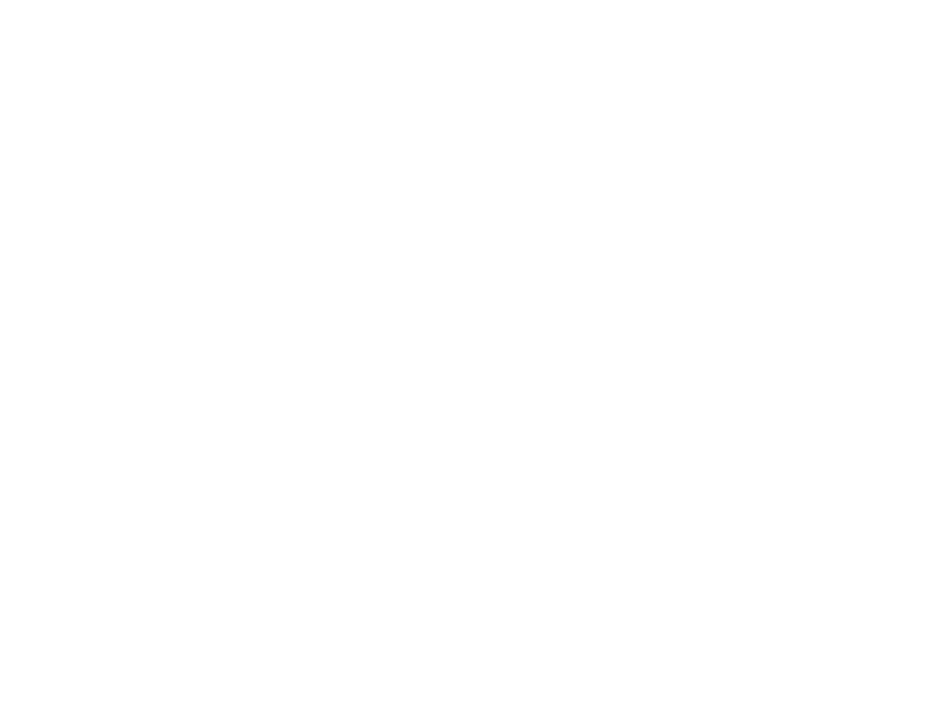
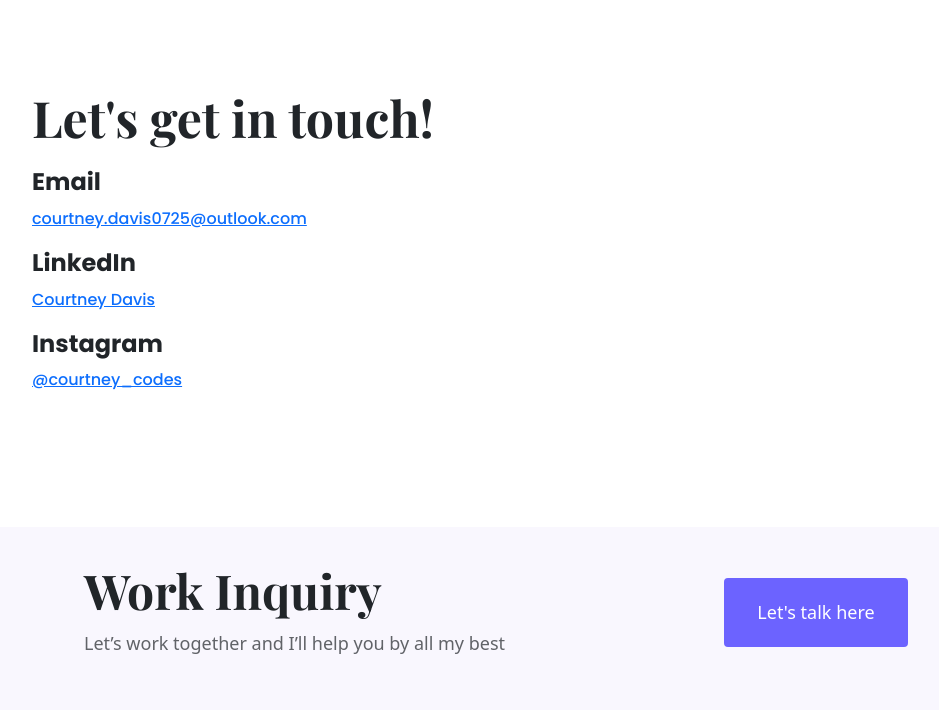
Before and after one commit to cdavis1809/Portfolio-Project, a plain HTML site: page contact.html in a window 1280 px wide. Shown: the whole page, without its empty margins (58-997 px from the left). Drawn offline with nearby package versions, Linux system fonts and the light colour scheme; a web font is replaced by a local one.

Commit message:
added html to the contact page

```diff
--- a/contact.html
+++ b/contact.html
@@ -27,5 +27,32 @@
       crossorigin="anonymous"
     ></script>
   </head>
-  <body></body>
+  <body>
+    <div class="content-container container">
+      <div class="content">
+        <h1>Let's get in touch!</h1>
+        <h3>Email</h3>
+        <a href="mailto:courtney.davis0725@outlook.com"
+          >courtney.davis0725@outlook.com</a
+        >
+        <h3>LinkedIn</h3>
+        <a href="https://www.linkedin.com/in/courtney-davis-708b61285"
+          >Courtney Davis</a
+        >
+        <h3>Instagram</h3>
+        <a href="https://www.instagram.com/courtney_codes/">@courtney_codes</a>
+      </div>
+    </div>
+    <div class="container inquire-here">
+      <div class="row">
+        <div class="col-lg-6">
+          <h3>Work Inquiry</h3>
+          <p>Let’s work together and I’ll help you by all my best</p>
+        </div>
+        <div class="col-lg-6 text-center mt-3">
+          <a href="#" class="btn btn-branding">Let's talk here</a>
+        </div>
+      </div>
+    </div>
+  </body>
 </html>
```
